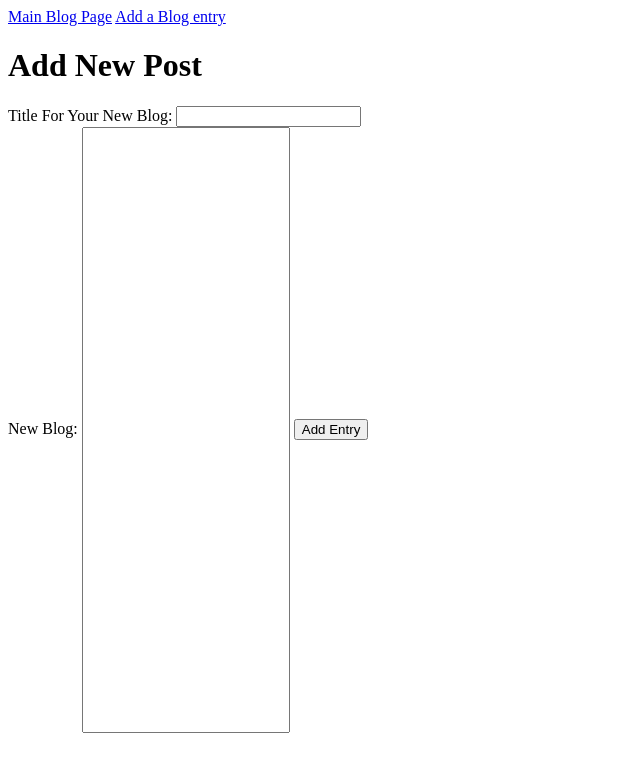
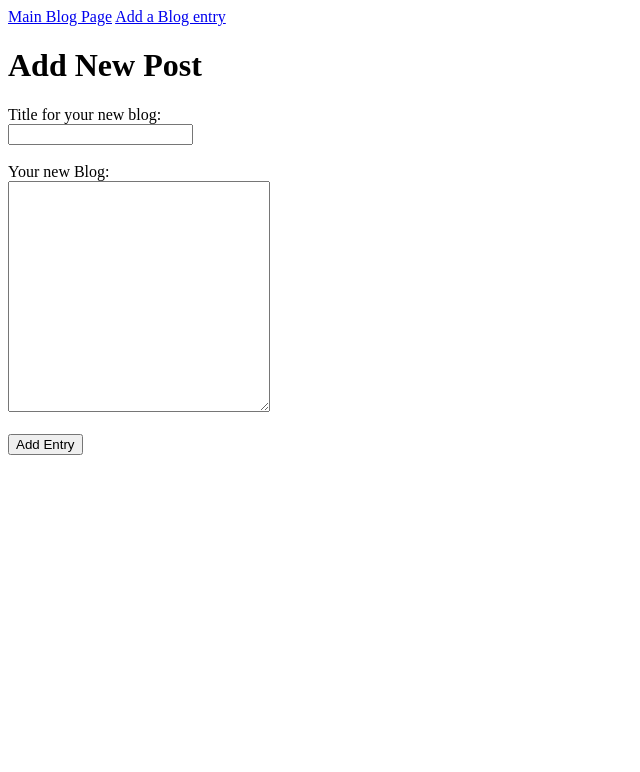
Before and after one commit to PaulC2017/blogz, a Flask app: page /newpost in a window 1280 px wide. Shown: the top 772 px of the page, without its empty margins (0-640 px from the left). Run offline with Flask 2, Linux system fonts and the light colour scheme.

Commit message:
completed adding css styling

```diff
--- a/templates/styles.css
+++ b/static/style.css
@@ -7,7 +7,7 @@
 
 .body{
 
-    height:600px;
+    height:200px;
     width:200px;
 
 
--- a/templates/add_new_post.html
+++ b/templates/add_new_post.html
@@ -2,17 +2,29 @@
 
 {% block content %}
     <h1>Add New Post</h1>
+
+
     <form method='post'>
         <div>
         <label>
-            Title For Your New Blog:
+
+            Title for your new blog:
+            <br>
             <input class="pos_title" type="text" name="title" required>
         </label>
         </div>
+        <br>
+        <div>
         <label>
-            New Blog:
-            <input class = "body" type="text" name='body' required/>
+            Your new Blog:
+            <br>
+            <!--<input class="body"type="textarea"name='body'required/> -->
+            <textarea name="body" rows="15" cols="30" wrap="physical" name="comments" required></textarea>
+            <br><br>
+
+
         </label>
+        </div>
         <input type="submit" value='Add Entry' />
     </form>
 
--- a/templates/base.html
+++ b/templates/base.html
@@ -1,10 +1,10 @@
 <!doctype html>
 <html>
     <head>
-
+        <link type="text/css" rel="stylesheet" href={{url_for("static", filename ="style.css")}}/>
         <title>{{title}}</title>
 
-        <link type="text/css" rel="stylesheet" href="styles.css" />
+
 
         <style>
             .error {
--- a/templates/blog.html
+++ b/templates/blog.html
@@ -15,10 +15,10 @@
                {{ post.body }}
             <br><br>
 
-            <form method = "POST" action = "/remove_post" style="display:inline-block">
+            <!--<form method = "POST" action = "/remove_post" style="display:inline-block">
                  <input type="hidden" name="post_id" value="{{post.id}}"/>
                 <input type="submit" value="Remove Post"/>
-            </form>
+            </form>-->
         </li>
         {% endfor %}
     </ul>
```
Also changed, not shown: main.py (line endings or trailing spaces).
